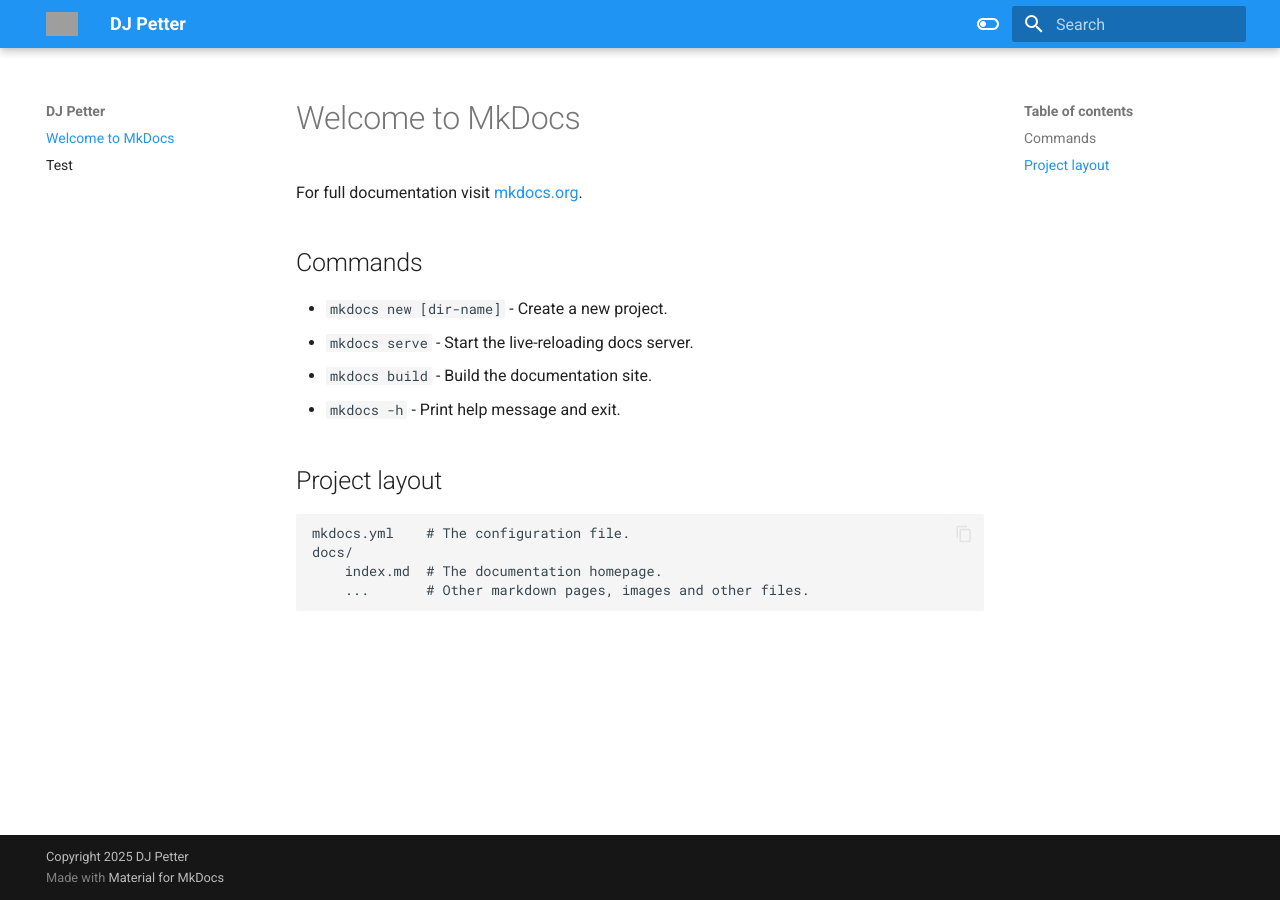
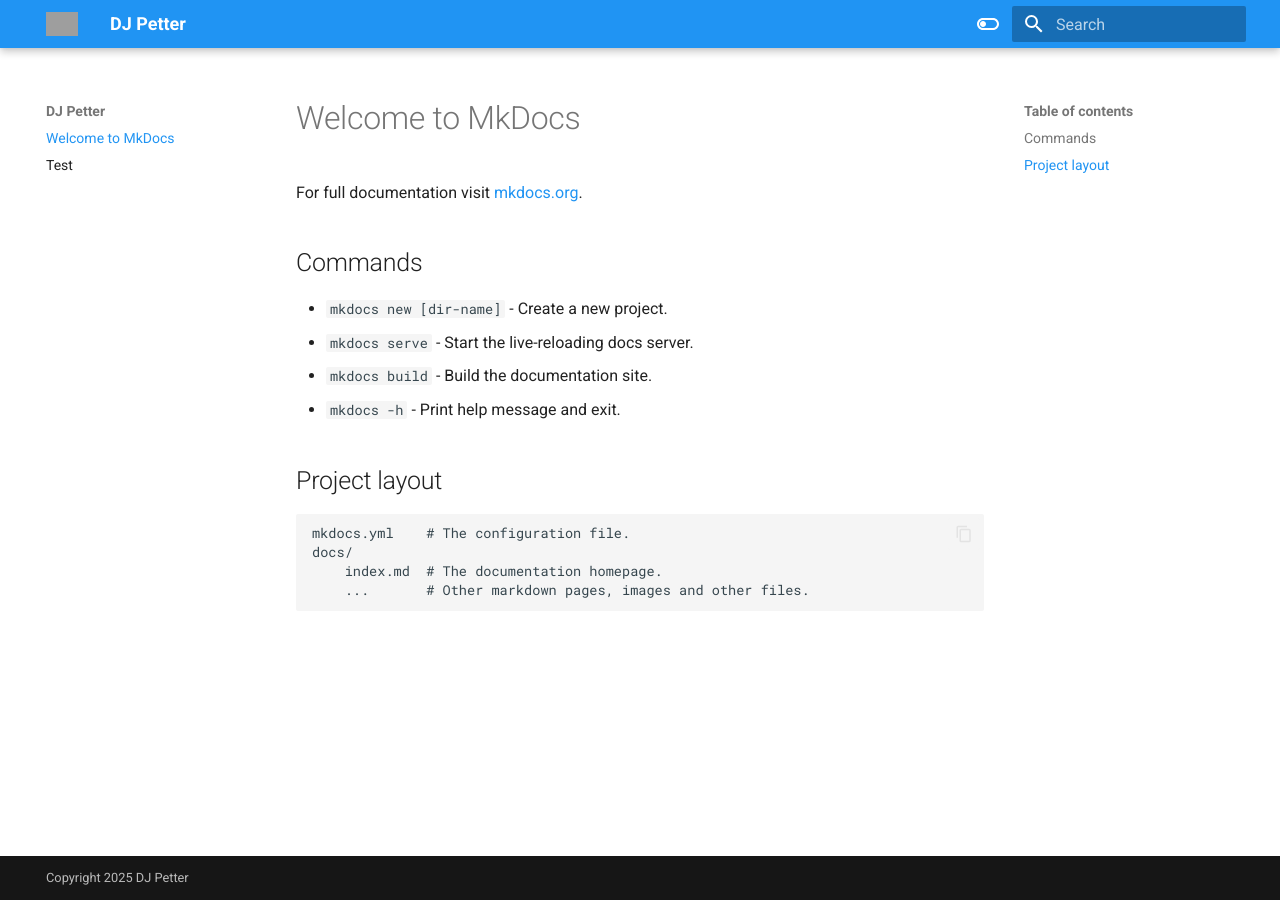
Before and after one commit to djpetter/mkdoc-test, an MkDocs documentation site: the page built from docs/index.md, in a window 1280 px wide. Built offline with MkDocs 1.6.1 and Material for MkDocs 9.7.7, drawn with Linux system fonts in a browser that asks for light colours; grey boxes are pictures that could not be loaded.

Commit message:
Update mkdocs.yml

```diff
--- a/mkdocs.yml
+++ b/mkdocs.yml
@@ -1,15 +1,11 @@
 site_name: DJ Petter
-# repo_url: https://github.com/djpetter/mkdoc-test
+
 theme:
   name: material
   logo: fontawesome/turntable
   icon:
     repo: fontawesome/brands/github
   features:
-    # - toc.integrate
-    # - navigation.sections
-    # - navigation.tabs
-    # - navigation.tracking
     - navigation.top
     - search.suggest
     - search.highlight
@@ -31,22 +27,23 @@
       primary: blue
       accent: light green
 
-
+# MUST be a mapping (dict). Leaving it empty causes the "NoneType" error.
 extra:
-#  homepage: https://dcloud.cisco.com
-#  social:
-#    - icon: fontawesome/brands/github-alt
-#      link: https://github.com
-#    - icon: fontawesome/brands/twitter
-#      link: https://twitter.com
-#    - icon: fontawesome/brands/linkedin
-#      link: https:linkedin.com
+  generator: false
+  # homepage: https://dcloud.cisco.com
+  # social:
+  #   - icon: fontawesome/brands/github-alt
+  #     link: https://github.com
+  #   - icon: fontawesome/brands/twitter
+  #     link: https://twitter.com
+  #   - icon: fontawesome/brands/linkedin
+  #     link: https://linkedin.com
 
 markdown_extensions:
   - toc:
       toc_depth: 2
   - pymdownx.highlight:
-     anchor_linenums: true
+      anchor_linenums: true
   - pymdownx.inlinehilite
   - pymdownx.snippets
   - admonition
@@ -58,11 +55,8 @@
   - pymdownx.mark
   - attr_list
   - pymdownx.emoji:
-      emoji_index: !!python/name:materialx.emoji.twemoji
-      emoji_generator: !!python/name:materialx.emoji.to_svg
-
-
-
+      emoji_index: !!python/name:material.extensions.emoji.twemoji
+      emoji_generator: !!python/name:material.extensions.emoji.to_svg
 
 copyright:
   Copyright 2025 DJ Petter
```
